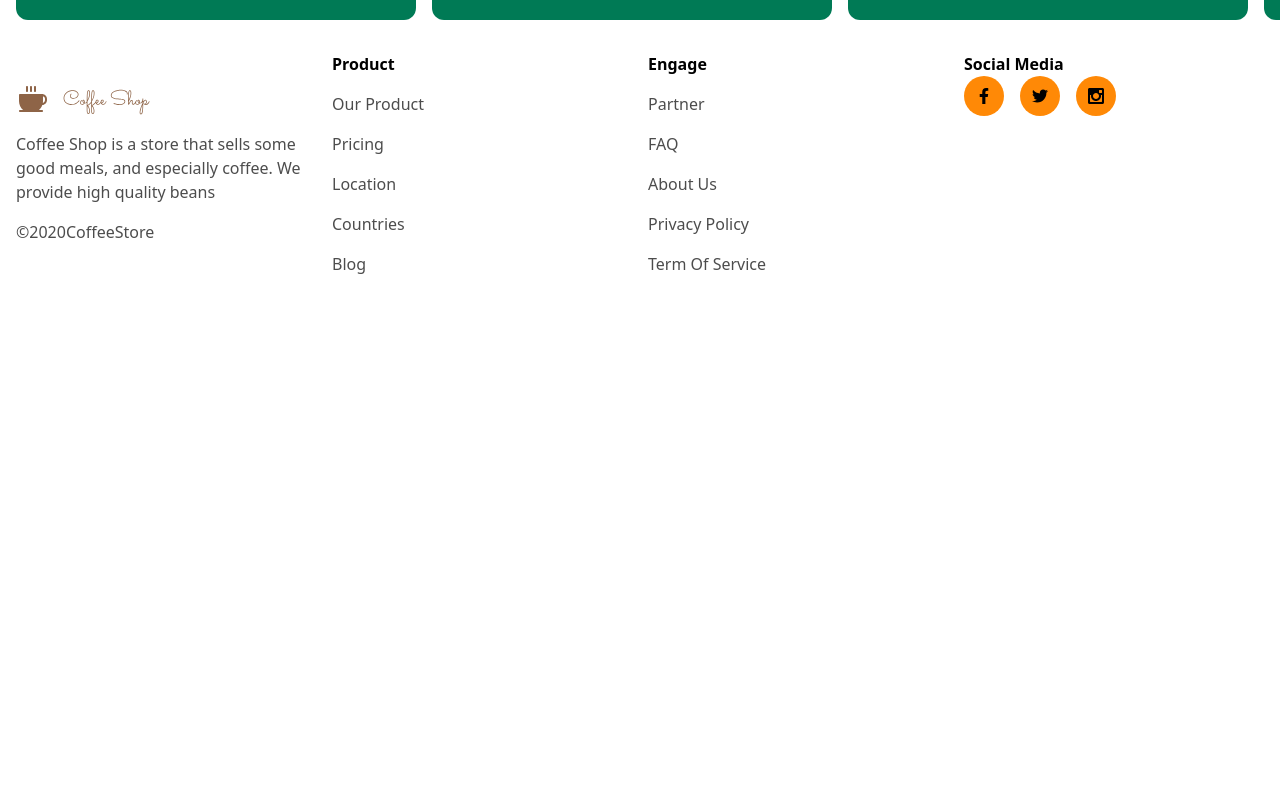
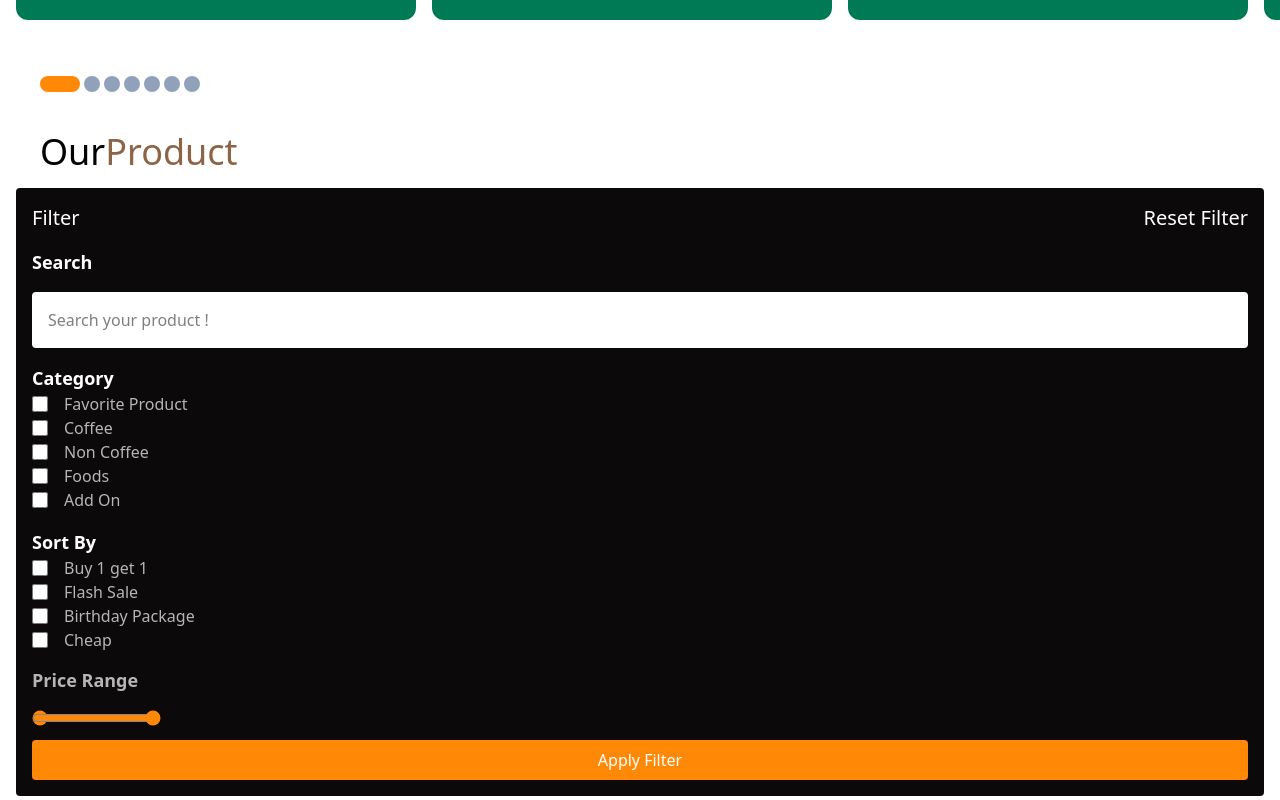
Before and after one commit to rezafauzan/koda-b6-react, a React (Vite) app: page /product in a window 1280 px wide. Shown: the part 620-1420 px from the top of the page. Before the commit the page ends 912 px from the top, so only its background shows below. Built offline with nearby package versions, Linux system fonts and the light colour scheme.

Commit message:
Feat: add aside form filter product ui; add coupon carousel indicator

```diff
--- a/src/pages/Home.jsx
+++ b/src/pages/Home.jsx
@@ -115,11 +115,11 @@ const Testimoni = () => {
                         <button className="rounded-full w-10 h-10 bg-white flex justify-center items-center cursor-pointer"><BsArrowLeft className="text-black" /></button>
                         <button className="rounded-full w-10 h-10 bg-(--color-primary) flex justify-center items-center cursor-pointer"><BsArrowRight className="text-black" /></button>
                     </div>
-                    <div id="testimoni-indicator" className="testimoni-indicator"><span></span>
+                    <div id="testimoni-indicator" className="testimoni-indicator">
+                        <span className="active"></span>
                         <span></span>
                         <span></span>
                         <span></span>
-                        <span className="active"></span>
                     </div>
                 </div>
             </div>
--- a/src/pages/Product/Product.jsx
+++ b/src/pages/Product/Product.jsx
@@ -1,5 +1,6 @@
 import Navbar from "../../components/Navbar"
 import Footer from "../../components/Footer"
+import ProductCard from "../../components/ProductCard"
 import { BsArrowLeft, BsArrowRight } from "react-icons/bs"
 
 const Hero = () => {
@@ -97,6 +98,15 @@ const TodayPromo = () => {
                     </div>
                 </div>
             </div>
+            <div className="flex gap-1 p-10">
+                <span className="rounded-full w-10 h-4 bg-(--color-primary)"></span>
+                <span className="rounded-full w-4 h-4 bg-slate-400"></span>
+                <span className="rounded-full w-4 h-4 bg-slate-400"></span>
+                <span className="rounded-full w-4 h-4 bg-slate-400"></span>
+                <span className="rounded-full w-4 h-4 bg-slate-400"></span>
+                <span className="rounded-full w-4 h-4 bg-slate-400"></span>
+                <span className="rounded-full w-4 h-4 bg-slate-400"></span>
+            </div>
         </section>
     )
 }
@@ -104,13 +114,77 @@ const TodayPromo = () => {
 const ProductSection = () => {
     return (
         <section>
-            <div className="flex flex-col justify-center gap-4">
-                <h2 className="text-4xl">Today<span className="text-(--color-accent)">Promo</span></h2>
-                <div className="bg-(--color-primary) h-1 w-10 rounded-full"></div>
-                <p>Let's choose and have a bit taste of poeple's favorite. It might be yours too!</p>
+            <div className="flex justify-between gap-4 px-10">
+                <h2 className="text-4xl">Our<span className="text-(--color-accent)">Product</span></h2>
             </div>
-            <div className="flex flex-col md:flex-row p-4 gap-4 justify-center items-center">
+            <div className="flex p-4 gap-4">
+                <aside className="flex-2 h-fit flex flex-col items-center gap-4 bg-[#0B0909] text-white p-4 rounded sticky top-1">
+                    <form className="flex flex-col w-full gap-4">
+                        <div class="flex justify-between items-center">
+                            <h3 className="text-xl">Filter</h3>
+                            <button type="reset" className="text-xl">Reset Filter</button>
+                        </div>
 
+                        <label className="flex flex-col gap-4">
+                            <span className="text-lg font-bold">Search</span>
+                            <input type="text" name="search" placeholder="Search your product !" className="bg-white text-black p-4 rounded"/>
+                        </label>
+
+                        <div id="category-filter">
+                            <span className="text-lg font-bold">Category</span>
+                            <div class="flex items-center gap-4">
+                                <input type="checkbox" name="category" id="favorite-product" className="w-4 h-4 accent-(--color-primary)" />
+                                <label className="text-white/70" htmlFor="favorite-product">Favorite Product</label>
+                            </div>
+                            <div class="flex items-center gap-4">
+                                <input type="checkbox" name="category" id="coffee" checked="" className="w-4 h-4 accent-(--color-primary)" />
+                                <label className="text-white/70" htmlFor="coffee">Coffee</label>
+                            </div>
+                            <div class="flex items-center gap-4">
+                                <input type="checkbox" name="category" id="non-coffee" className="w-4 h-4 accent-(--color-primary)" />
+                                <label className="text-white/70" htmlFor="non-coffee">Non Coffee</label>
+                            </div>
+                            <div class="flex items-center gap-4">
+                                <input type="checkbox" name="category" id="foods" className="w-4 h-4 accent-(--color-primary)" />
+                                <label className="text-white/70" htmlFor="foods">Foods</label>
+                            </div>
+                            <div class="flex items-center gap-4">
+                                <input type="checkbox" name="category" id="add-on" className="w-4 h-4 accent-(--color-primary)" />
+                                <label className="text-white/70" htmlFor="add-on">Add On</label>
+                            </div>
+                        </div>
+
+                        <div id="sort-by-filter">
+                            <span className="text-lg font-bold">Sort By</span>
+                            <div class="flex items-center gap-4">
+                                <input type="checkbox" name="sort-by" id="buy-one-get-one" className="w-4 h-4 accent-(--color-primary)" />
+                                <label className="text-white/70" htmlFor="buy-one-get-one">Buy 1 get 1</label>
+                            </div>
+                            <div class="flex items-center gap-4">
+                                <input type="checkbox" name="sort-by" id="flash-sale" checked="" className="w-4 h-4 accent-(--color-primary)" />
+                                <label className="text-white/70" htmlFor="flash-sale">Flash Sale</label>
+                            </div>
+                            <div class="flex items-center gap-4">
+                                <input type="checkbox" name="sort-by" id="birthday-package" className="w-4 h-4 accent-(--color-primary)" />
+                                <label className="text-white/70" htmlFor="birthday-package">Birthday Package</label>
+                            </div>
+                            <div class="flex items-center gap-4">
+                                <input type="checkbox" name="category" id="cheap" className="w-4 h-4 accent-(--color-primary)" />
+                                <label className="text-white/70" htmlFor="cheap">Cheap</label>
+                            </div>
+                        </div>
+
+                        <div id="range-price" className="flex flex-col justify-center gap-4 w-full h-10">
+                            <label className="text-white/70 text-lg font-bold" htmlFor="price-range">Price Range</label>
+                            <div className="relative w-full">
+                                <input type="range" name="price-range" id="price-range-min" min="0" max="100000" step="1000" value="0" className="absolute accent-(--color-primary)"/>
+                                <input type="range" name="price-range" id="price-range-max" min="0" max="100000" step="1000" value="100000" className="absolute accent-(--color-primary)"/>
+                            </div>
+                        </div>
+
+                        <button type="submit" className="w-full h-10 bg-(--color-primary) rounded mt-4">Apply Filter</button>
+                    </form>
+                </aside>
             </div>
         </section>
     )
@@ -122,6 +196,7 @@ const Product = () => {
             <Navbar theme={"dark"} />
             <Hero />
             <TodayPromo />
+            <ProductSection />
             <Footer />
         </div>
     )
```
